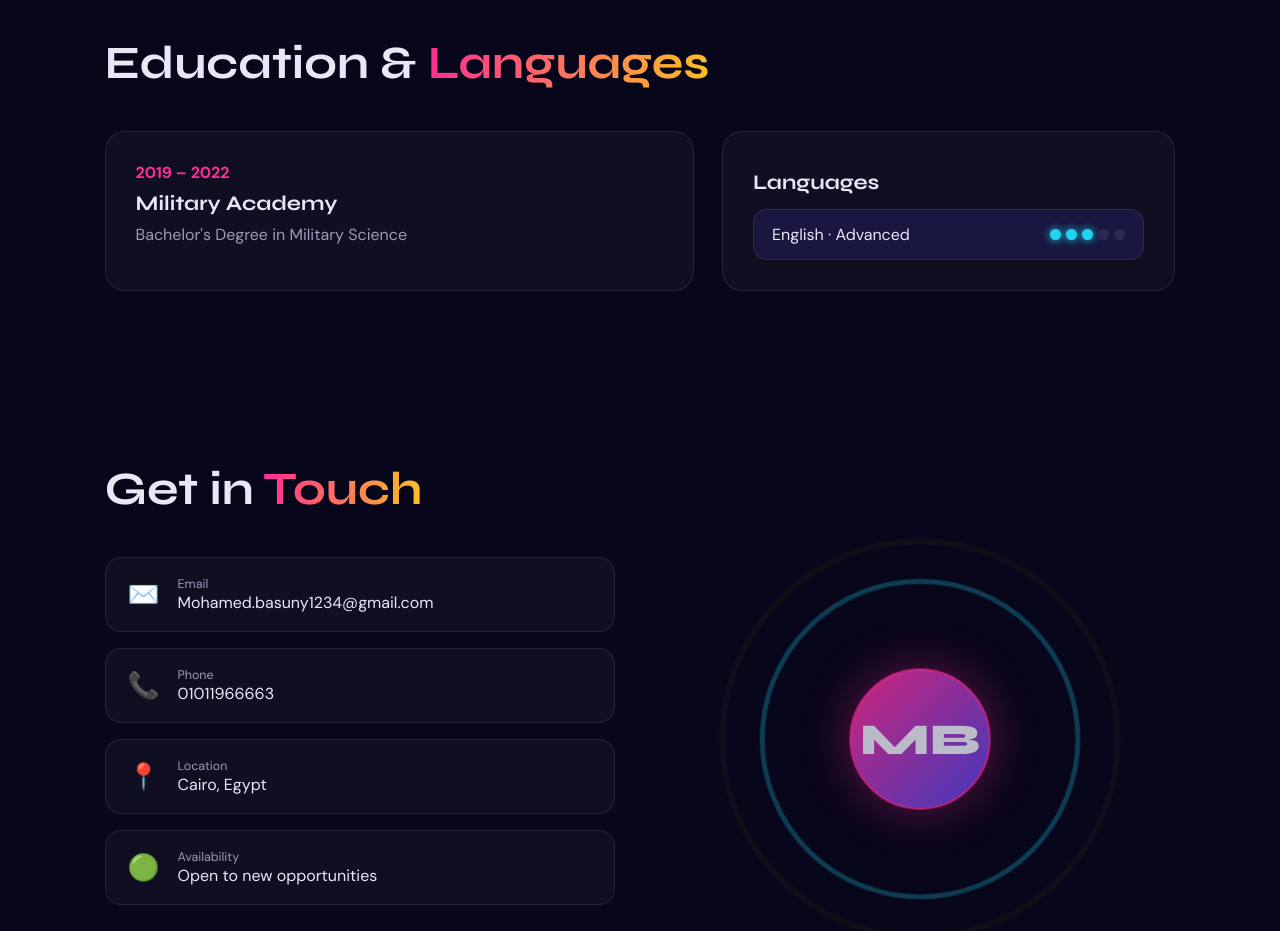
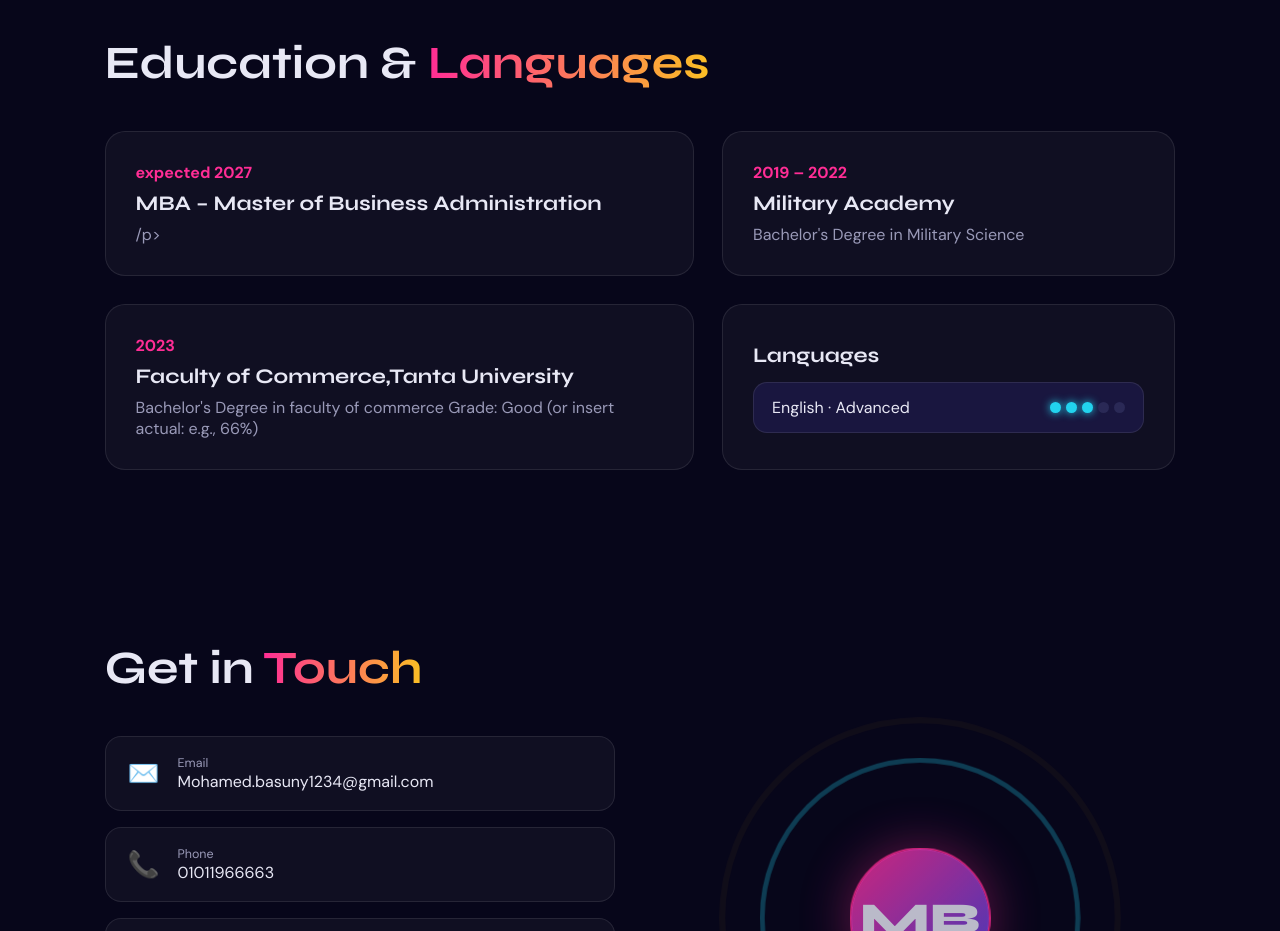
Before and after one commit to mohamedbasuny1234-cloud/Portfolio-, a plain HTML site: page index.html in a window 1280 px wide. Shown: the part 3540-4471 px from the top of the page. Drawn offline with Linux system fonts and the light colour scheme.

Commit message:
Update index.html

```diff
--- a/index.html
+++ b/index.html
@@ -187,7 +187,9 @@
 <section id="education">
  <h2 class="rv">Education & <em>Languages</em></h2>
  <div class="ed">
+  <div class="ec rv l"><span class="yr">expected 2027</span><h3>MBA – Master of Business Administration</h3><p>/p></div>
   <div class="ec rv l"><span class="yr">2019 – 2022</span><h3>Military Academy</h3><p>Bachelor's Degree in Military Science</p></div>
+  <div class="ec rv l"><span class="yr">2023</span><h3>Faculty of Commerce,Tanta University</h3><p>Bachelor's Degree in faculty of commerce Grade: Good (or insert actual: e.g., 66%) </p></div>
   <div class="ec rv r"><h3>Languages</h3>
    <div class="lang"><span>English · Advanced</span><span class="dots"><i class="on"></i><i class="on"></i><i class="on"></i><i></i><i></i></span></div>
   </div>
```
